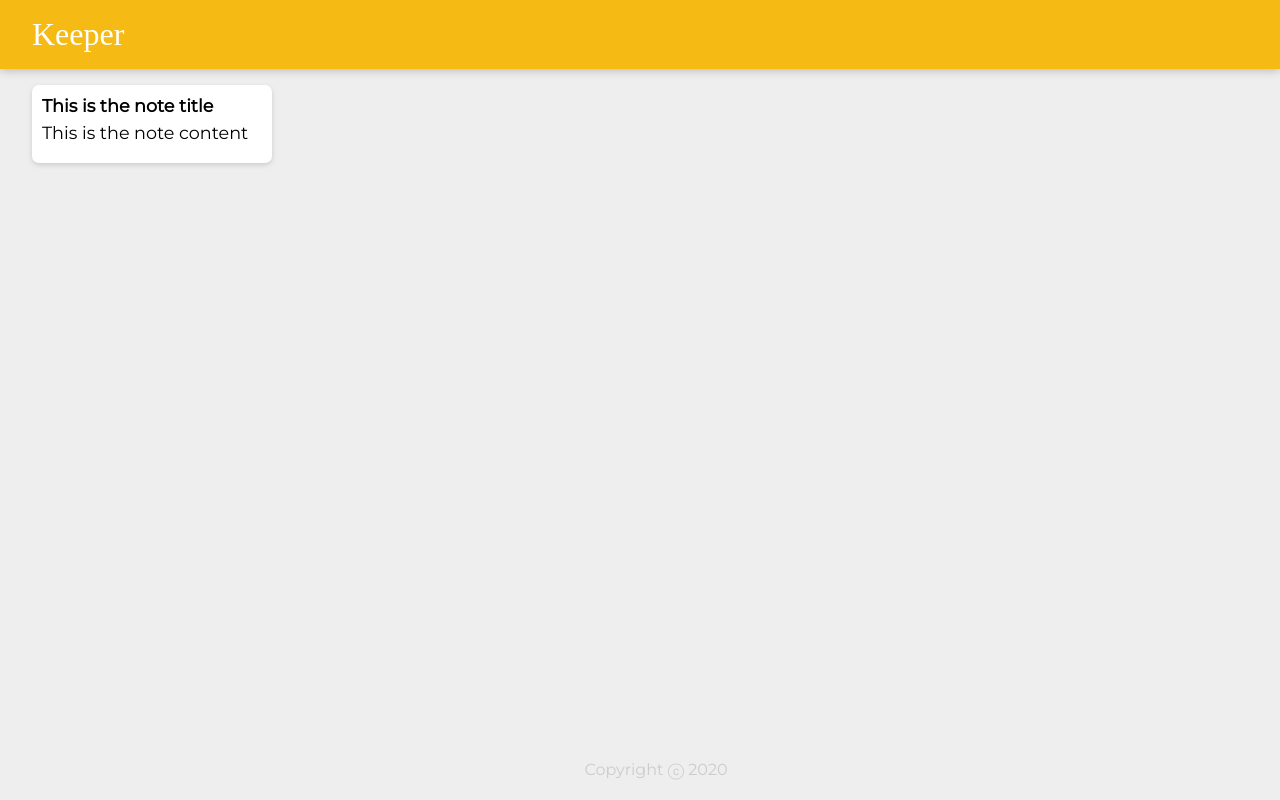
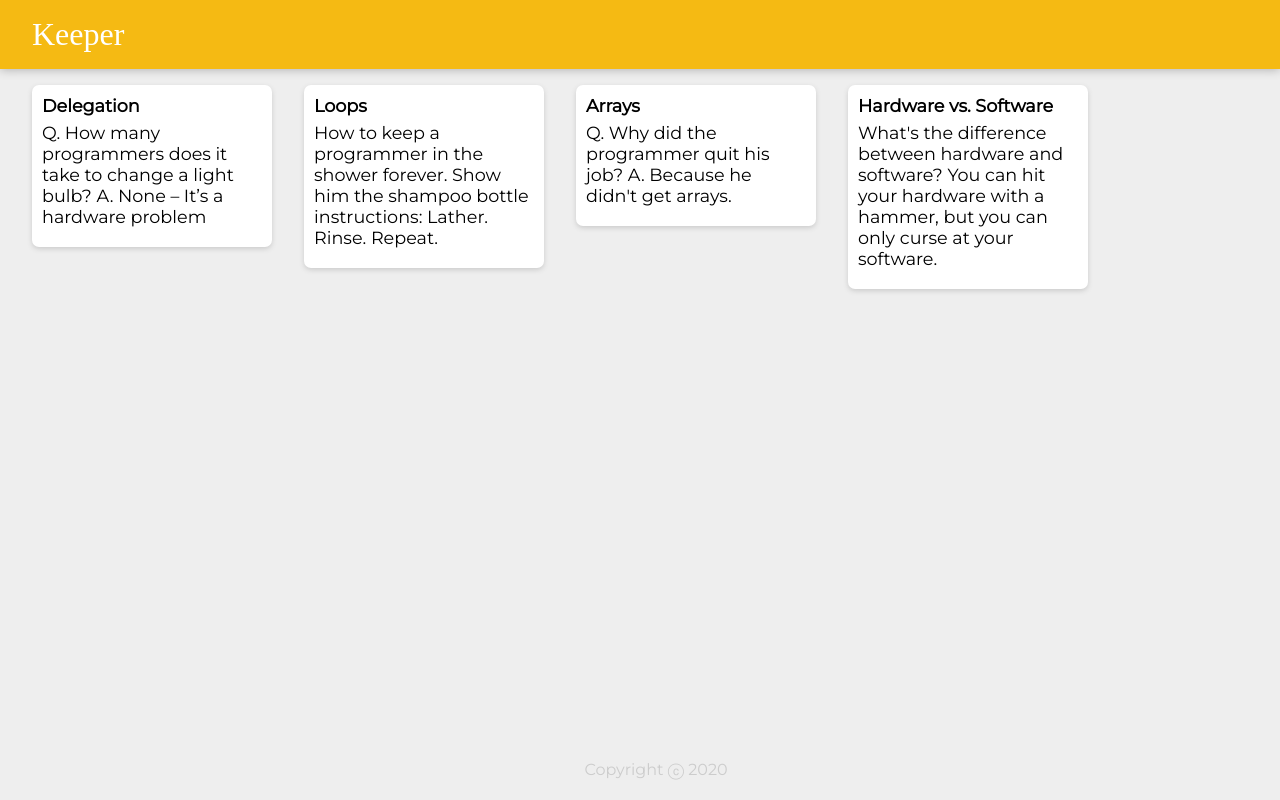
Before and after one commit to firdaushelmy/keeper-app, a React (Create React App) app: page / in a window 1280 px wide. Built offline with nearby package versions, Linux system fonts and the light colour scheme; a web font is replaced by a local one.

Commit message:
add map function + add createNotes + refresh Note, update App

```diff
--- a/package.json
+++ b/package.json
@@ -6,6 +6,7 @@
     "@testing-library/jest-dom": "^4.2.4",
     "@testing-library/react": "^9.5.0",
     "@testing-library/user-event": "^7.2.1",
+    "prop-types": "^15.7.2",
     "react": "^16.13.1",
     "react-dom": "^16.13.1",
     "react-scripts": "3.4.1"
--- a/src/components/App.jsx
+++ b/src/components/App.jsx
@@ -1,13 +1,14 @@
 import React from 'react';
 import Header from './Header';
-import Note from './Note';
 import Footer from './Footer';
+import notes from './notes';
+import createNotes from './createNotes';
 
 function App() {
   return (
     <div>
       <Header />
-      <Note />
+      {notes.map(createNotes)}
       <Footer />
     </div>
   );
--- a/src/components/Note.jsx
+++ b/src/components/Note.jsx
@@ -1,12 +1,18 @@
 import React from 'react';
+import PropTypes from 'prop-types';
 
-function Note() {
+const Note = ({ title, content }) => {
   return (
     <div className='note'>
-      <h1>This is the note title</h1>
-      <p>This is the note content</p>
+      <h1>{title}</h1>
+      <p>{content}</p>
     </div>
   )
 }
 
+Note.propTypes = {
+  title: PropTypes.string.isRequired,
+  content: PropTypes.string.isRequired,
+}
+
 export default Note;
--- /dev/null
+++ b/src/components/createNotes.jsx
@@ -0,0 +1,13 @@
+import React from 'react';
+import Note from './Note'
+
+const createNotes = getNotes =>
+  (
+    <Note
+      key={getNotes.key}
+      title={getNotes.title}
+      content={getNotes.content}
+    />
+  )
+
+export default createNotes;
--- a/src/notes.js
+++ b/src/components/notes.js
@@ -24,3 +24,5 @@ const notes = [
       "What's the difference between hardware and software? You can hit your hardware with a hammer, but you can only curse at your software."
   }
 ];
+
+export default notes;
```
